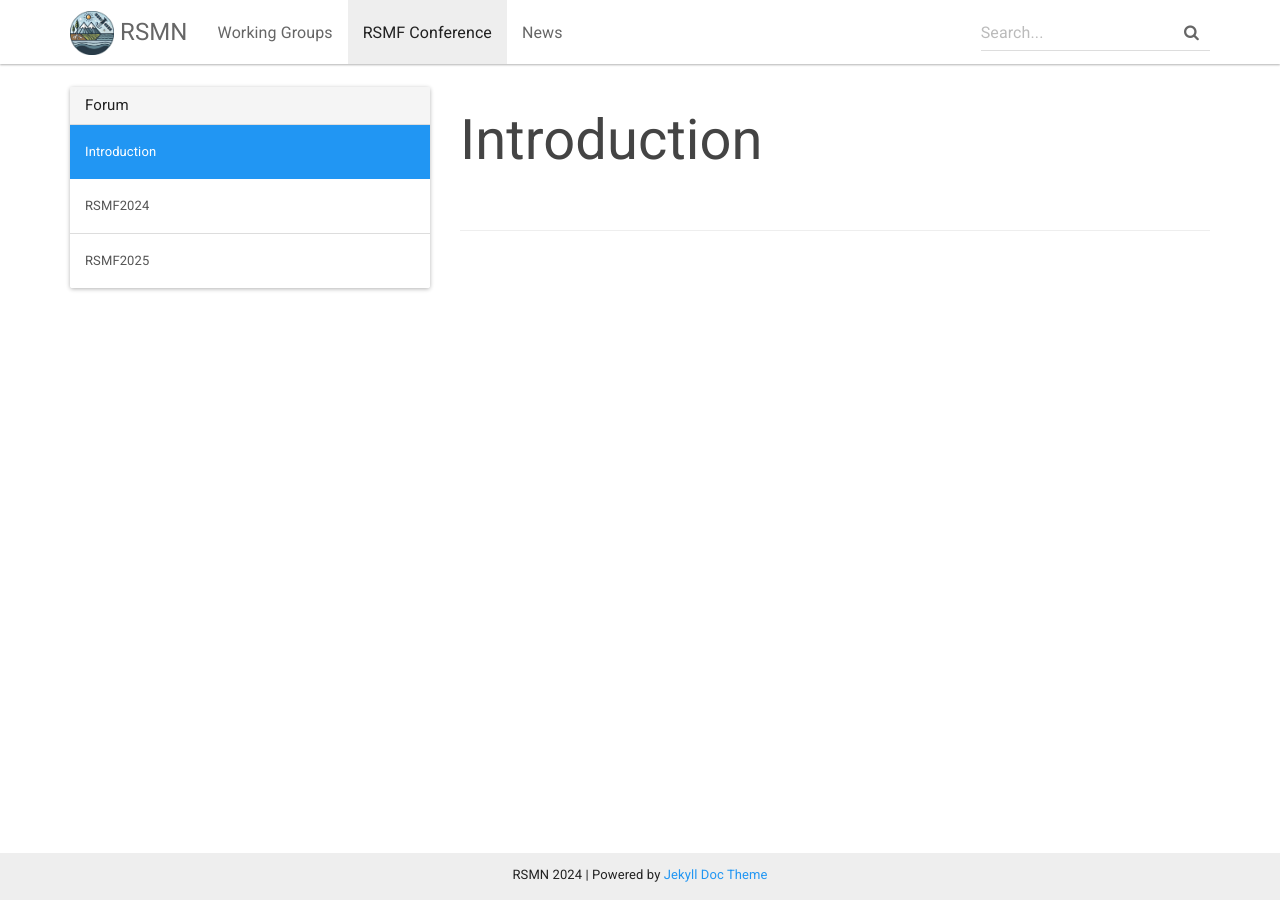
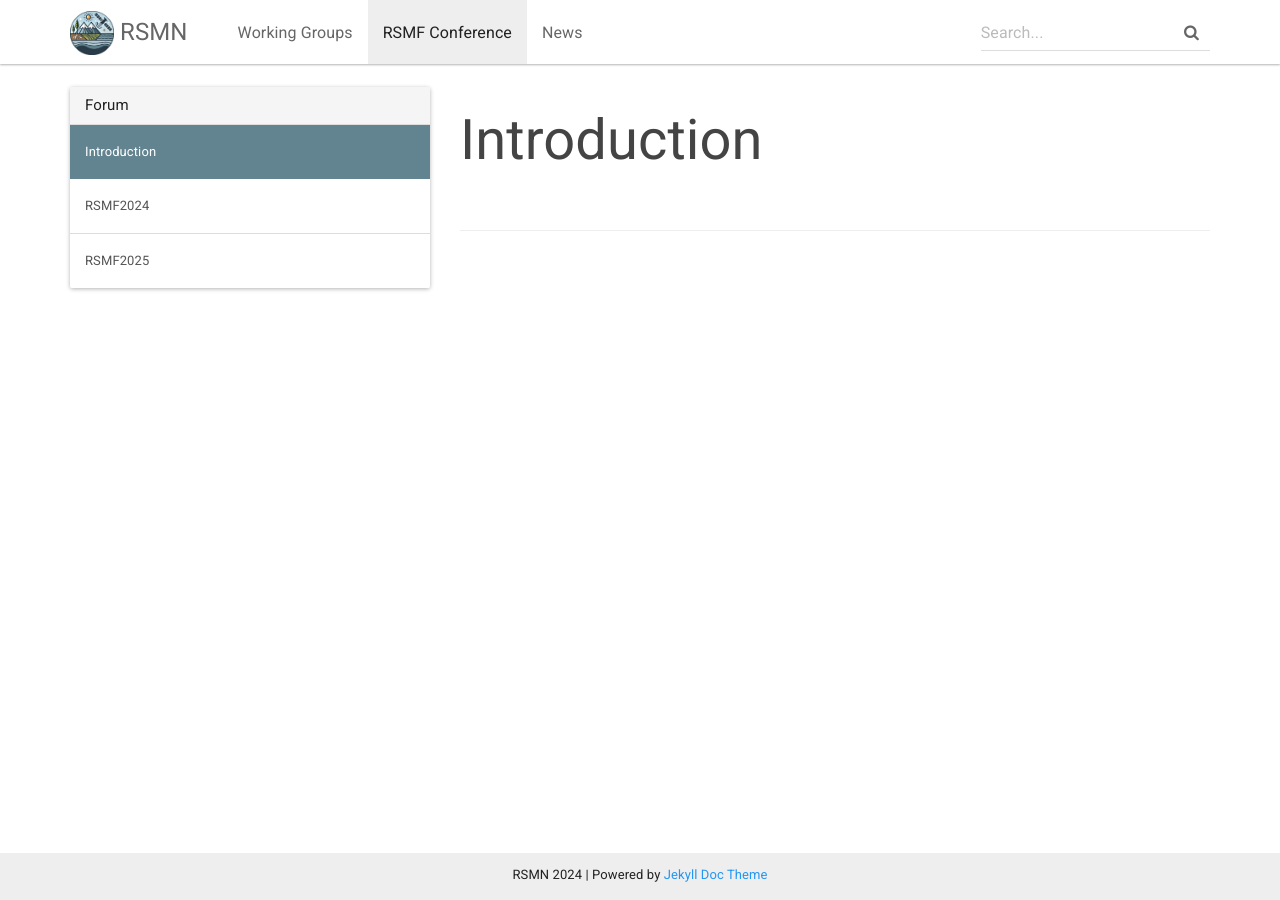
Before and after one commit to rsmodeling/rsmodeling.github.io, a Jekyll site: the page built from _rsmforums/home.md, in a window 1280 px wide. Built offline with Jekyll 4.4.1, drawn with Linux system fonts in a browser that asks for light colours.

Commit message:
Update main.scss

```diff
--- a/assets/css/main.scss
+++ b/assets/css/main.scss
@@ -19,3 +19,14 @@
   "syntax-highlighting",
   "jekyll-doc-theme"
 ;
+
+.list-group-item.active, .list-group-item.active:hover, .list-group-item.active:focus {
+    z-index: 2;
+    color: #fff;
+    background-color: #628490;
+    border-color: #628490;
+}
+
+.navbar-nav {
+  margin-left:20px;
+}
```
